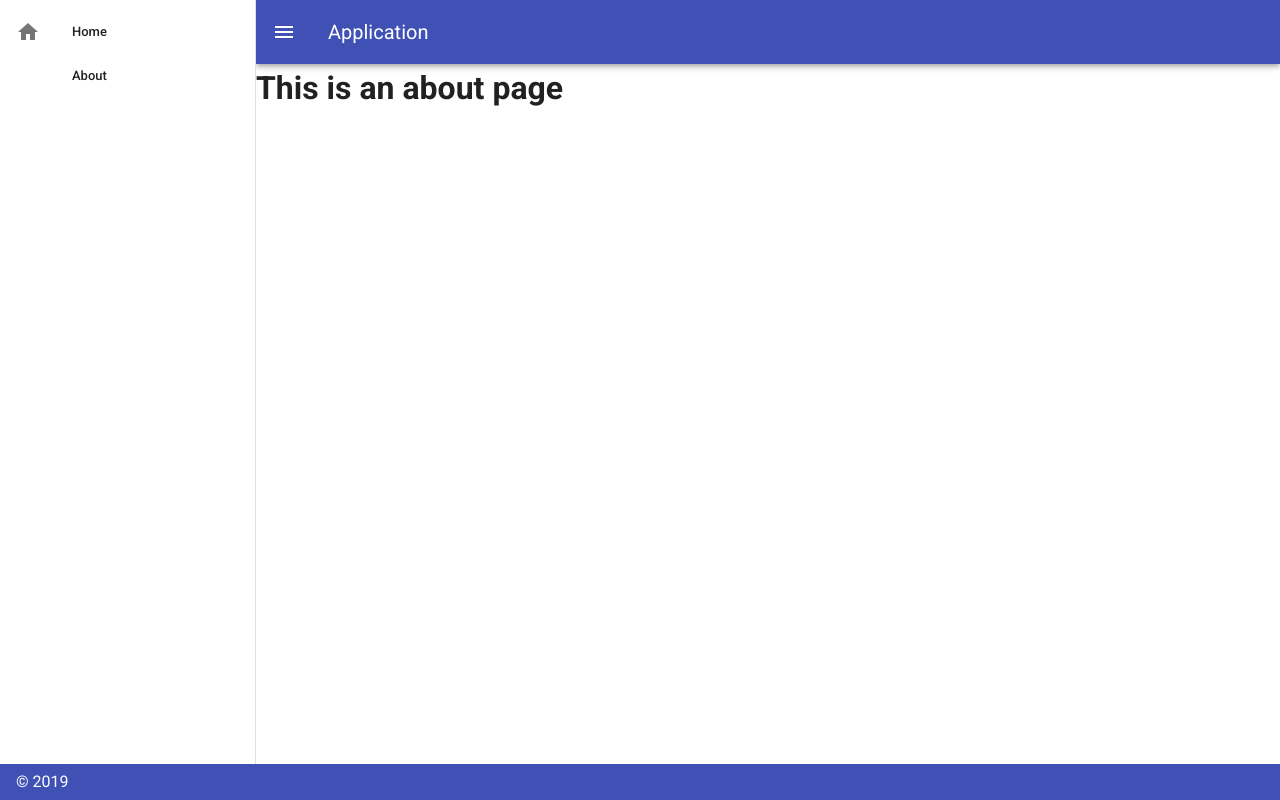
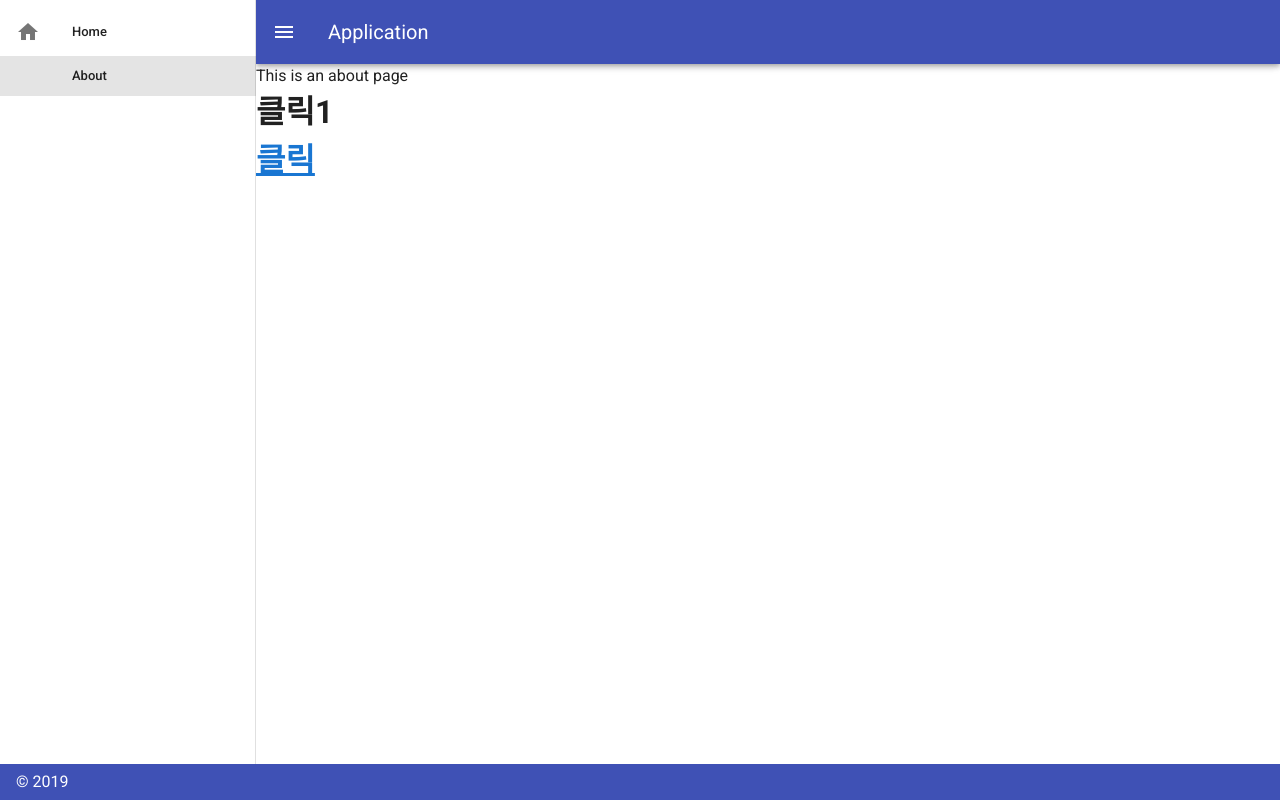
Before and after one commit to rudalson/vue-webblog, a Vue app: page /about in a window 1280 px wide. Built offline with nearby package versions, Linux system fonts and the light colour scheme.

Commit message:
added vue router 2 type의 routing 하는 방법

```diff
--- a/src/App.vue
+++ b/src/App.vue
@@ -5,7 +5,7 @@
             app
     >
       <v-list dense>
-        <v-list-item link>
+        <v-list-item link router :to="{name: 'home'}" exact>
           <v-list-item-action>
             <v-icon>mdi-home</v-icon>
           </v-list-item-action>
@@ -13,7 +13,7 @@
             <v-list-item-title>Home</v-list-item-title>
           </v-list-item-content>
         </v-list-item>
-        <v-list-item link>
+        <v-list-item link router :to="{name: 'about'}" exact>
           <v-list-item-action>
             <v-icon>mdi-contact-mail</v-icon>
           </v-list-item-action>
@@ -95,5 +95,10 @@
     data: () => ({
       drawer: null,
     }),
+    methods: {
+      test() {
+        alert("clicked")
+      }
+    }
   }
 </script>
--- a/src/views/About.vue
+++ b/src/views/About.vue
@@ -1,5 +1,9 @@
 <template>
   <div class="about">
-    <h1>This is an about page</h1>
+    This is an about page
+    <h1>클릭1</h1>
+    <router-link :to="{name: 'home'}">
+      <h1>클릭</h1>
+    </router-link>
   </div>
 </template>
```
